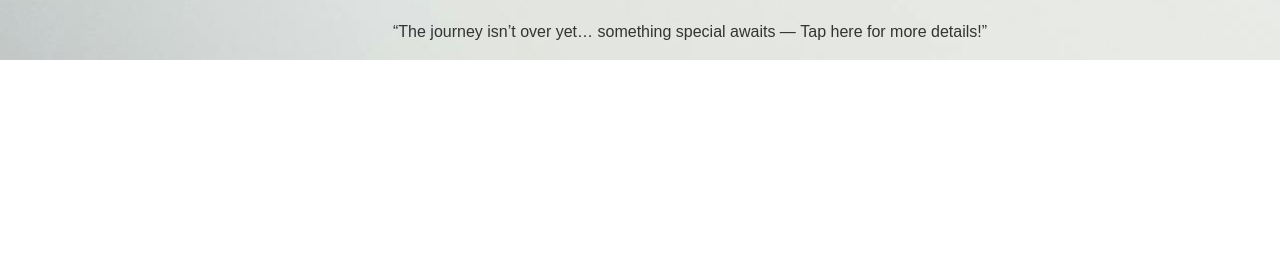
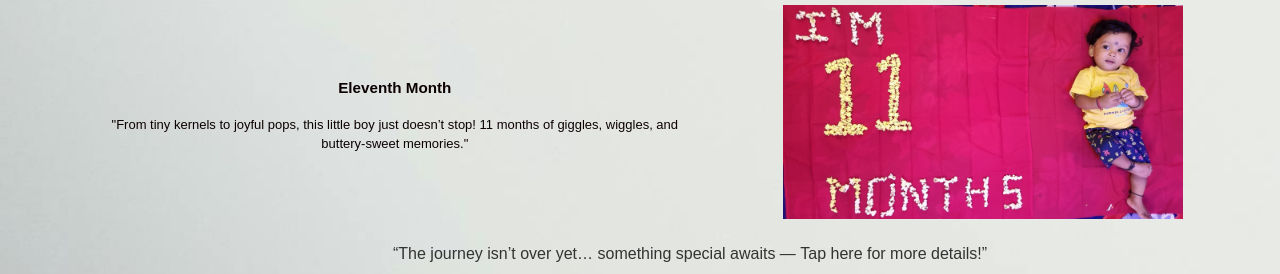
Before and after one commit to gnanadeep28/gnanadeep, a plain HTML site: page index.html in a window 1280 px wide. Shown: the part 3183-3457 px from the top of the page. Before the commit the page ends 3243 px from the top, so only its background shows below. Drawn offline with Linux system fonts and the light colour scheme.

Commit message:
Update index.html

```diff
--- a/index.html
+++ b/index.html
@@ -217,6 +217,23 @@
             </div>
           </td>
         </tr>
+        <tr>
+          <td>
+            <div class="phrase">
+              <h3>Eleventh Month</h3>
+              <p >"From tiny kernels to joyful pops, this little boy just doesn’t stop! 11 months of giggles, wiggles, and buttery-sweet memories." </p>
+            </div>
+          </td>
+          <td>
+            <div class="image">
+              <img
+                      src="11thmonth.jpg"
+                      alt="11th month"
+                      style="width: 400px"
+              />
+            </div>
+          </td>
+        </tr>
       </table>
       <p class="footer">“The journey isn’t over yet… something special awaits — <a class="main-nav-link" href="invite.html">Tap here </a> for more details!”</p>
     </article>
```
